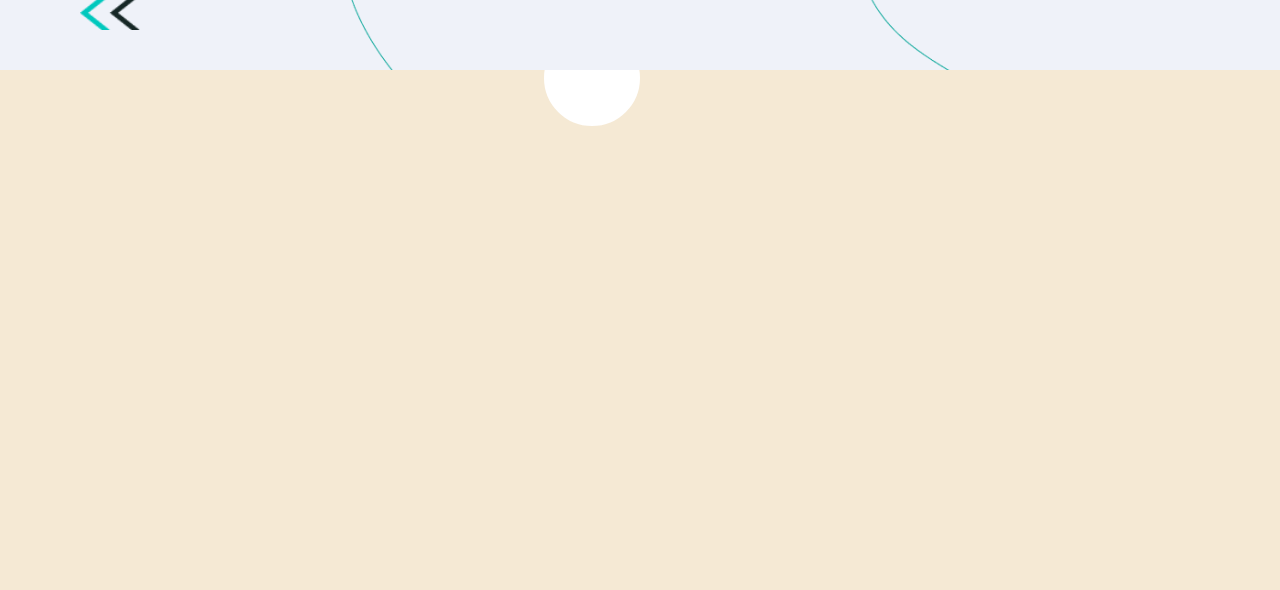
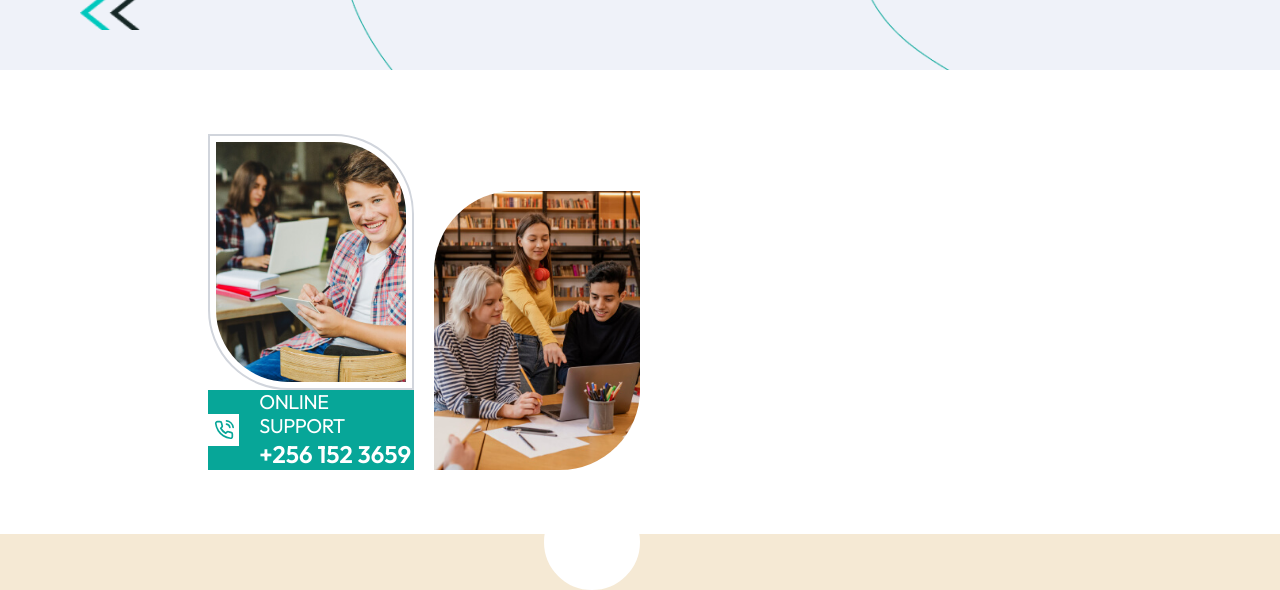
Before and after one commit to asaduzzaman8316/learning-management-system, a Next.js app: page / in a window 1280 px wide. Shown: the part 825-1415 px from the top of the page. Built offline with nearby package versions, Linux system fonts and the light colour scheme.

Commit message:
aboutleft add

```diff
--- a/app/HomeComponents/HeroLeft.jsx
+++ b/app/HomeComponents/Hero/HeroLeft.jsx
@@ -1,20 +1,17 @@
 import Link from 'next/link'
 import React from 'react'
-import { BsFillLightningChargeFill } from 'react-icons/bs'
 import { IoTriangle } from 'react-icons/io5'
 import hero1 from '@/app/assets/hero-author-1.png'
 import hero2 from '@/app/assets/hero-author-2.png'
 import hero3 from '@/app/assets/hero-author-3.png'
 import hero4 from '@/app/assets/hero-author-4.png'
 import Image from 'next/image'
+import Heading from '@/components/share/Heading'
 
 function HeroLeft() {
     return (
         <div className='space-y-6'>
-            <div className='bg-white pl-1 pr-2 py-1.5 w-fit flex items-center gap-3 rounded-full '>
-                <div className='size-7 flex items-center justify-center bg-[#daf2f0] text-green-600 rounded-full'><BsFillLightningChargeFill /></div>
-                Welcome to Online Education
-            </div>
+            <Heading name={'Welcome to Online Education'} />
             <h1 className='text-5xl font-semibold text-gray-800'>Start Learning from <br /> the world&apos;s <span className='text-[#07a698] font-normal'>best insttitutions</span></h1>
             <div className='flex items-center gap-4'>
                 <Link
--- /dev/null
+++ b/app/HomeComponents/Over10Years/SectionLeft.jsx
@@ -0,0 +1,36 @@
+import React from 'react'
+import Image from 'next/image'
+import image1 from '@/app/assets/about-img-1.jpg'
+import image2 from '@/app/assets/about-img-2.jpg'
+import { FiPhoneCall } from 'react-icons/fi'
+function SectionLeft() {
+    return (
+        <div className='flex items-end gap-5'>
+            <div>
+                <div className=''>
+                    <Image
+                        src={image1}
+                        width={300}
+                        height={300}
+                        alt='about image 1'
+                        className=' border-2 rounded-tr-[80px] rounded-bl-[80px] p-1.5 border-gray-300'
+                    />
+                </div>
+                <div className='flex items-center text-white bg-[#07a698] gap-5'>
+                    <div className='size-8  bg-white flex justify-center items-center text-xl text-[#07a698] '>
+                        <FiPhoneCall />
+                    </div>
+                    <div>
+                        <p className='text-xl uppercase tracking-tight leading-6'>Online support</p>
+                        <p className='text-2xl font-semibold'>+256 152 3659</p>
+                    </div>
+                </div>
+            </div>
+            <div>
+                <Image className='rounded-tl-[80px]  rounded-br-[80px]' src={image2} width={300} height={300} alt='about iage 2' />
+            </div>
+        </div>
+    )
+}
+
+export default SectionLeft
--- /dev/null
+++ b/app/HomeComponents/Over10Years/SectionRight.jsx
@@ -0,0 +1,11 @@
+import React from 'react'
+
+function SectionRight() {
+  return (
+    <div>
+
+    </div>
+  )
+}
+
+export default SectionRight
--- /dev/null
+++ b/app/HomeComponents/Over10Years/SectionSecond.jsx
@@ -0,0 +1,14 @@
+import React from 'react'
+import SectionLeft from './SectionLeft'
+import SectionRight from './SectionRight'
+
+function SectionSecond() {
+  return (
+    <div className='w-full grid grid-cols-2 items-center lg:w-[70%] px-4 mx-auto py-16'>
+      <SectionLeft/>
+      <SectionRight/>
+    </div>
+  )
+}
+
+export default SectionSecond
--- a/app/page.js
+++ b/app/page.js
@@ -1,10 +1,12 @@
 import Image from "next/image";
-import Hero from "./HomeComponents/Hero";
+import Hero from "./HomeComponents/Hero/Hero";
+import SectionSecond from "./HomeComponents/Over10Years/SectionSecond";
 
 export default function Home() {
   return (
     <div className="overflow-x-clip">
       <Hero />
+      <SectionSecond />
     </div>
   );
 }
--- /dev/null
+++ b/components/share/Heading.jsx
@@ -0,0 +1,13 @@
+import React from 'react'
+import { BsFillLightningChargeFill } from 'react-icons/bs'
+
+function Heading({name}) {
+    return (
+        <div className='bg-white pl-1 pr-2 py-1.5 w-fit flex items-center gap-3 rounded-full '>
+            <div className='size-7 flex items-center justify-center bg-[#daf2f0] text-green-600 rounded-full'><BsFillLightningChargeFill /></div>
+            {name}
+        </div>
+    )
+}
+
+export default Heading
```
Also changed, not shown: app/HomeComponents/Hero/Hero.jsx (renamed from app/HomeComponents/Hero.jsx), app/HomeComponents/Hero/HeroRight.jsx (renamed from app/HomeComponents/HeroRight.jsx).
